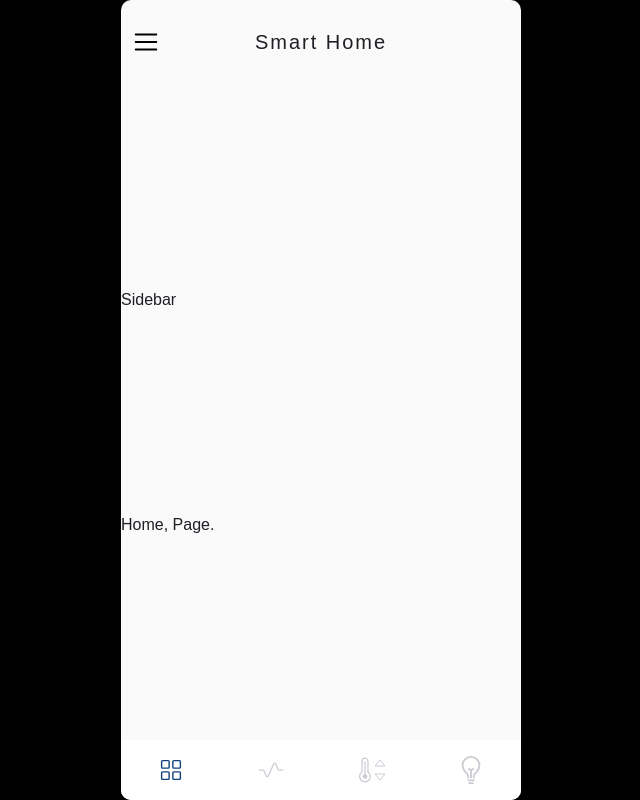
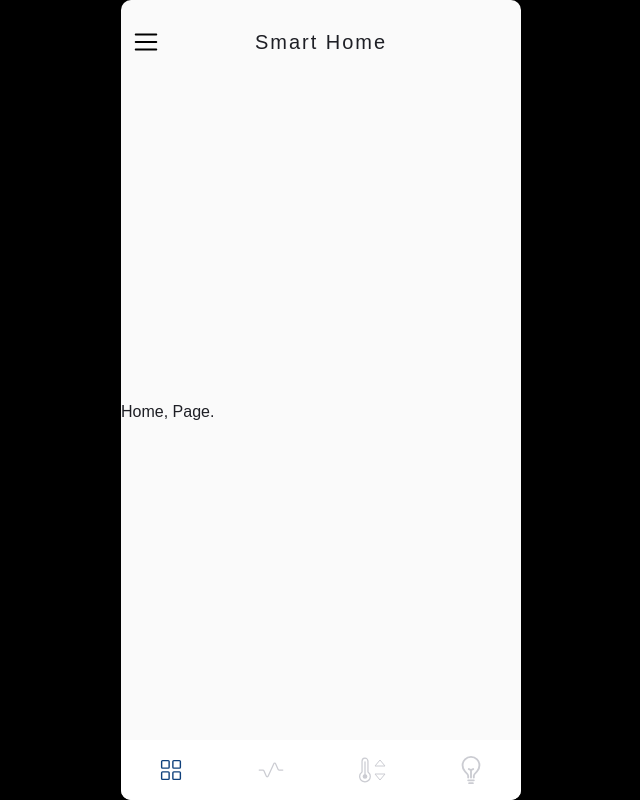
Before and after one commit to KatyTye/mobicom-frontend, a React (Vite) app: page / in a window 1280 px wide. Shown: the whole page, without its empty margins (319-959 px from the left). Built offline with nearby package versions, Linux system fonts and the light colour scheme.

Commit message:
style: added styling for sidebar

```diff
--- a/src/styles/_header.sass
+++ b/src/styles/_header.sass
@@ -1,3 +1,6 @@
+// USES
+@use "./_colors.sass" as var
+
 // HEADER STYLING
 .top-content
 	display: grid
@@ -25,3 +28,30 @@
 		height: 30px
 		cursor: pointer
 		margin-left: auto
+
+// SIDE BAR
+#side-bar
+	left: 0%
+	width: 50%
+	height: 100%
+	padding: 10px
+	position: absolute
+	transition: left 0.3s linear
+	box-shadow: 0px 0px 25px -5px black
+	background: var.$secondary-background-color
+
+	&.hidden
+		left: -75%
+
+		& .side-bar__close
+			display: none
+
+	& .side-bar
+
+		&__close
+			top: 0%
+			left: 100%
+			width: 100%
+			height: 100%
+			display: block
+			position: absolute
```
